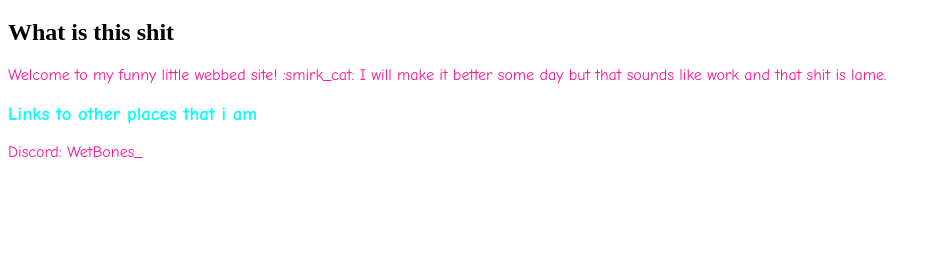
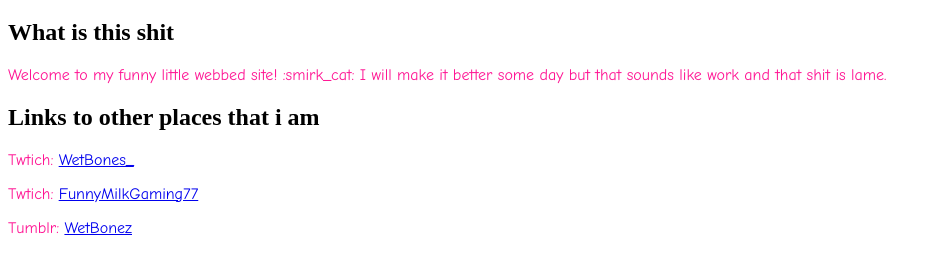
Before and after one commit to WetBonez/WetBones.github.io, a plain HTML site: page index.html in a window 1280 px wide. Shown: the part 61-334 px from the top of the page, without its empty margins (0-939 px from the left). Drawn offline with Linux system fonts and the light colour scheme.

Commit message:
Linkies :3

```diff
--- a/index.html
+++ b/index.html
@@ -22,9 +22,14 @@
 </head>
 <body>
     <h1 class="header">MY WEBBED SITE</h1>
+
     <h2>What is this shit</h2>
-    <p class="pargraphText">Welcome to my funny little webbed site! :smirk_cat: I will make it better some day but that sounds like work and that shit is lame.</p>
-    <h3 class="header">Links to other places that i am</h3>
-    <p class="pargraphText">Discord: WetBones_</p>
+        <p class="pargraphText">Welcome to my funny little webbed site! :smirk_cat: I will make it better some day but that sounds like work and that shit is lame.</p>
+
+    <h2>Links to other places that i am</h2>
+        <p class="pargraphText">Twtich: <a href="https://www.discord.com/users/584578735689433089">WetBones_</a></p>
+        <p class="pargraphText">Twtich: <a href="https://www.twitch.tv/funnymilkgaming77">FunnyMilkGaming77</a></p>
+        <p class="pargraphText">Tumblr: <a href="https://www.tumblr.com/blog/wetbonez">WetBonez</a></p>
+
 </body>
 </html>
```
